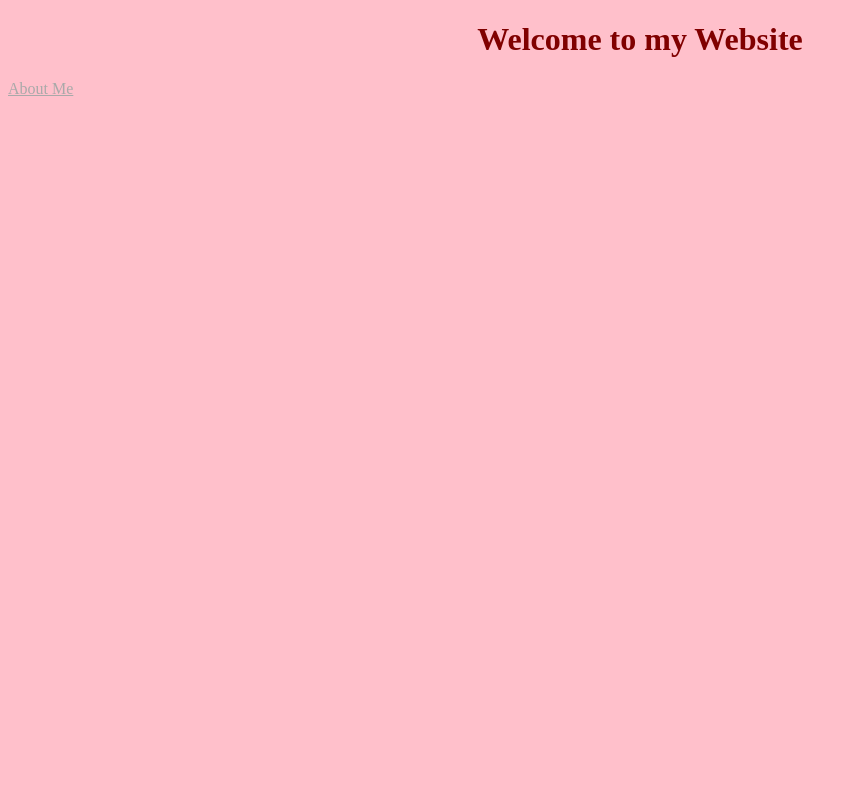
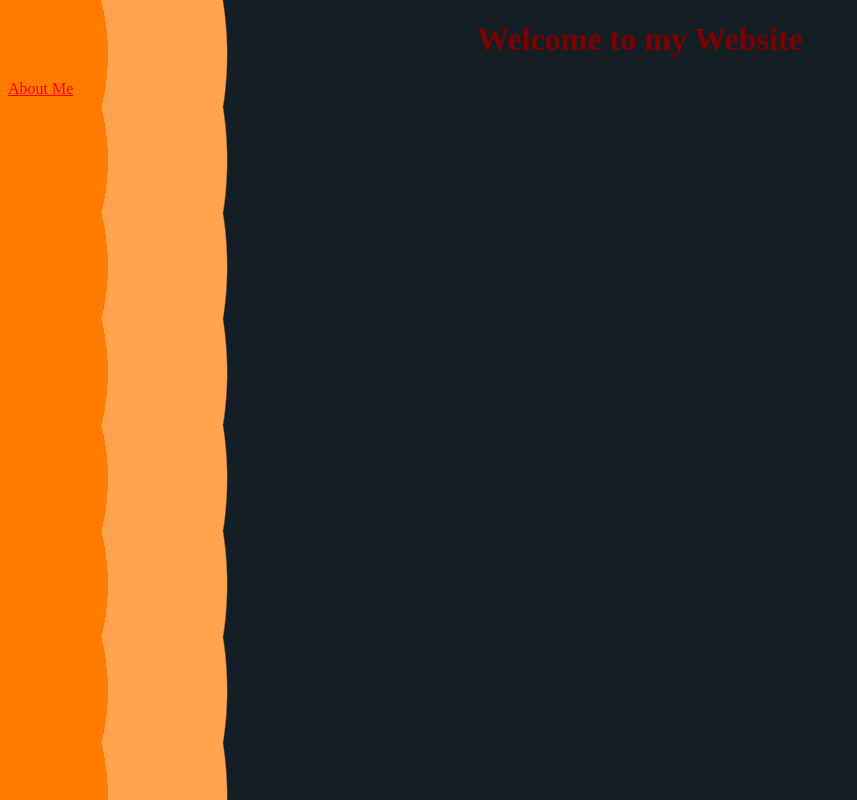
Before and after one commit to tonyarice/multiple-pages-static-website, a plain HTML site: page index.html in a window 1280 px wide. Shown: the whole page, without its empty margins (0-857 px from the left). Drawn offline with Linux system fonts and the light colour scheme.

Commit message:
Changed background color and a link color

```diff
--- a/styles/app.css
+++ b/styles/app.css
@@ -1,5 +1,5 @@
 body {
-    background-color: pink;
+    background: radial-gradient(circle at -8.9% 51.2%, rgb(255, 124, 0) 0%, rgb(255, 124, 0) 15.9%, rgb(255, 163, 77) 15.9%, rgb(255, 163, 77) 24.4%, rgb(19, 30, 37) 24.5%, rgb(19, 30, 37) 66%);
 }
 
 h1 {
@@ -8,5 +8,5 @@ h1 {
 }
 
 a {
-    color: darkgrey;
+    color: red;
 }
```
